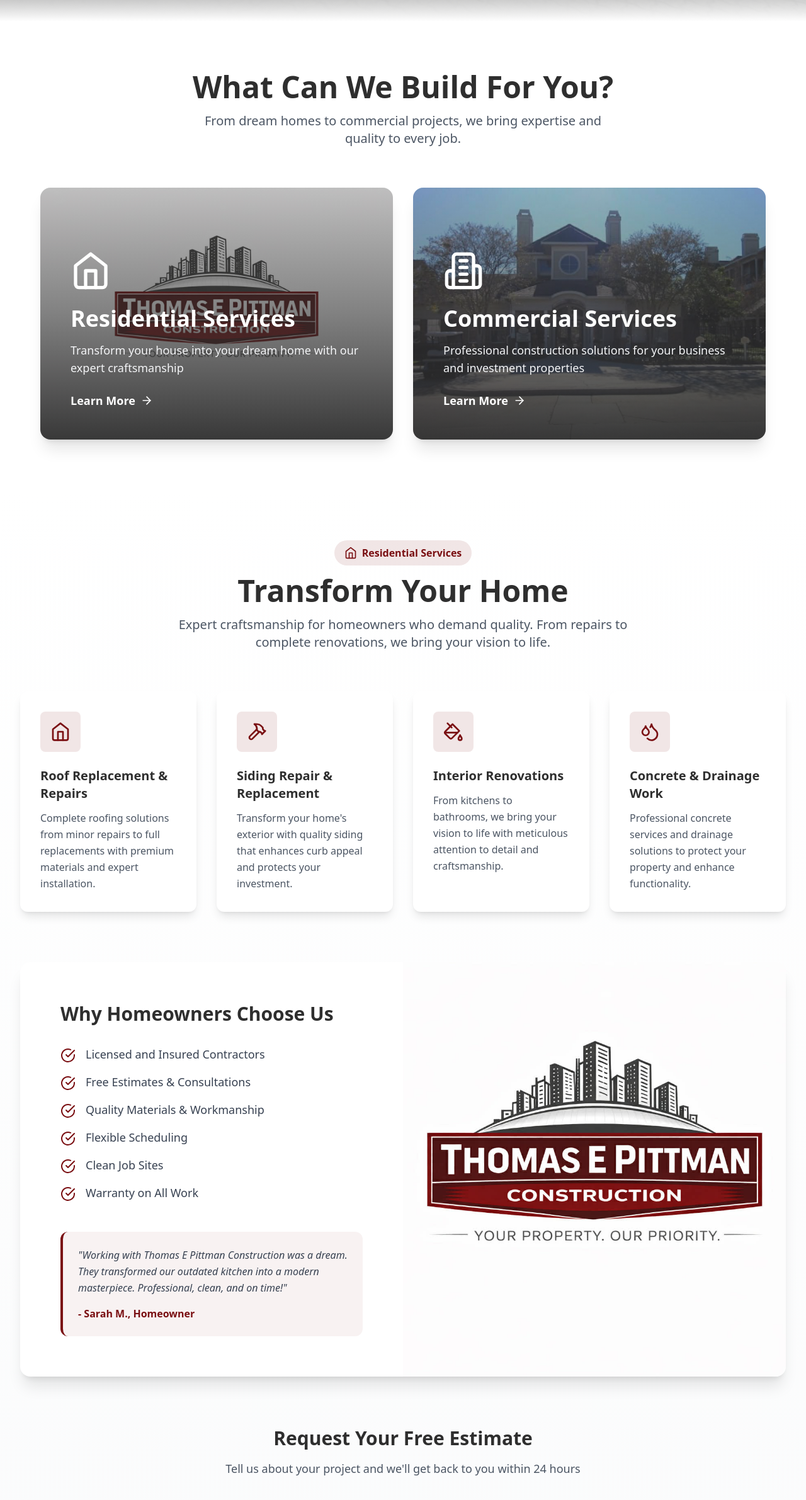
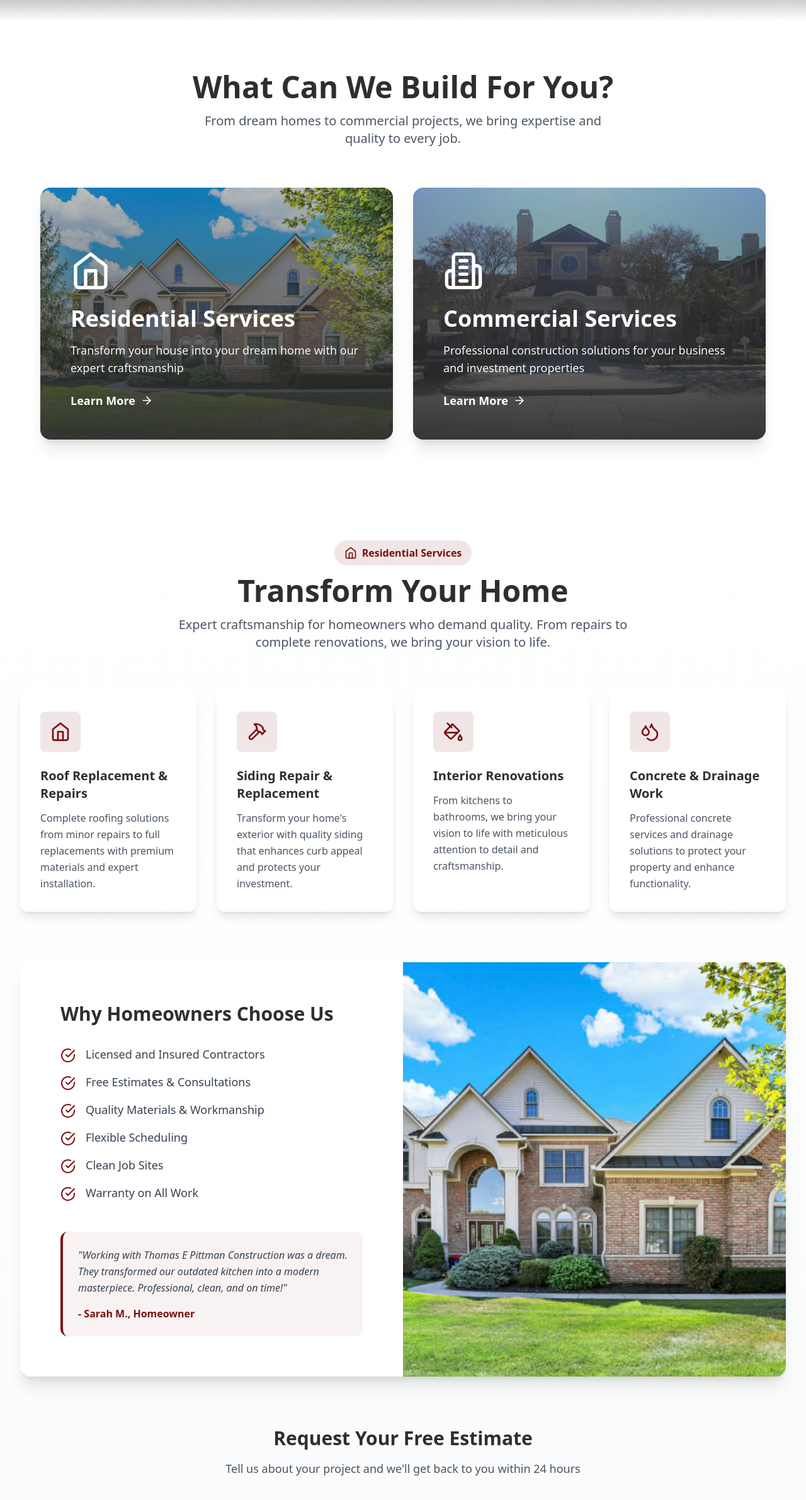
Before and after one commit to DoubleB00/Thomas-E-Pittman, a React (Vite) app: page / in a window 1280 px wide. Shown: the part 766-3148 px from the top of the page at 63% size. Built offline with nearby package versions, Linux system fonts and the light colour scheme.

Commit message:
Updated ResidentialServices.tsx

```diff
--- a/src/components/ResidentialServices.tsx
+++ b/src/components/ResidentialServices.tsx
@@ -98,7 +98,7 @@ export default function ResidentialServices() {
 
             <div className="relative min-h-[400px] lg:min-h-0">
               <img
-                src="/att.sOq6BqEr-Ab8u7mPxKXYXdeomQLxkXRu7p47B-rtjIo.JPG"
+                src="/image0.jpeg"
                 alt="Residential project"
                 className="absolute inset-0 w-full h-full object-cover"
               />
--- a/src/components/ServicesChoice.tsx
+++ b/src/components/ServicesChoice.tsx
@@ -27,7 +27,7 @@ export default function ServicesChoice() {
           >
             <div className="absolute inset-0">
               <img
-                src="/att.sOq6BqEr-Ab8u7mPxKXYXdeomQLxkXRu7p47B-rtjIo.JPG"
+                src="/image0.jpeg"
                 alt="Residential Services"
                 className="w-full h-full object-cover"
               />
```
